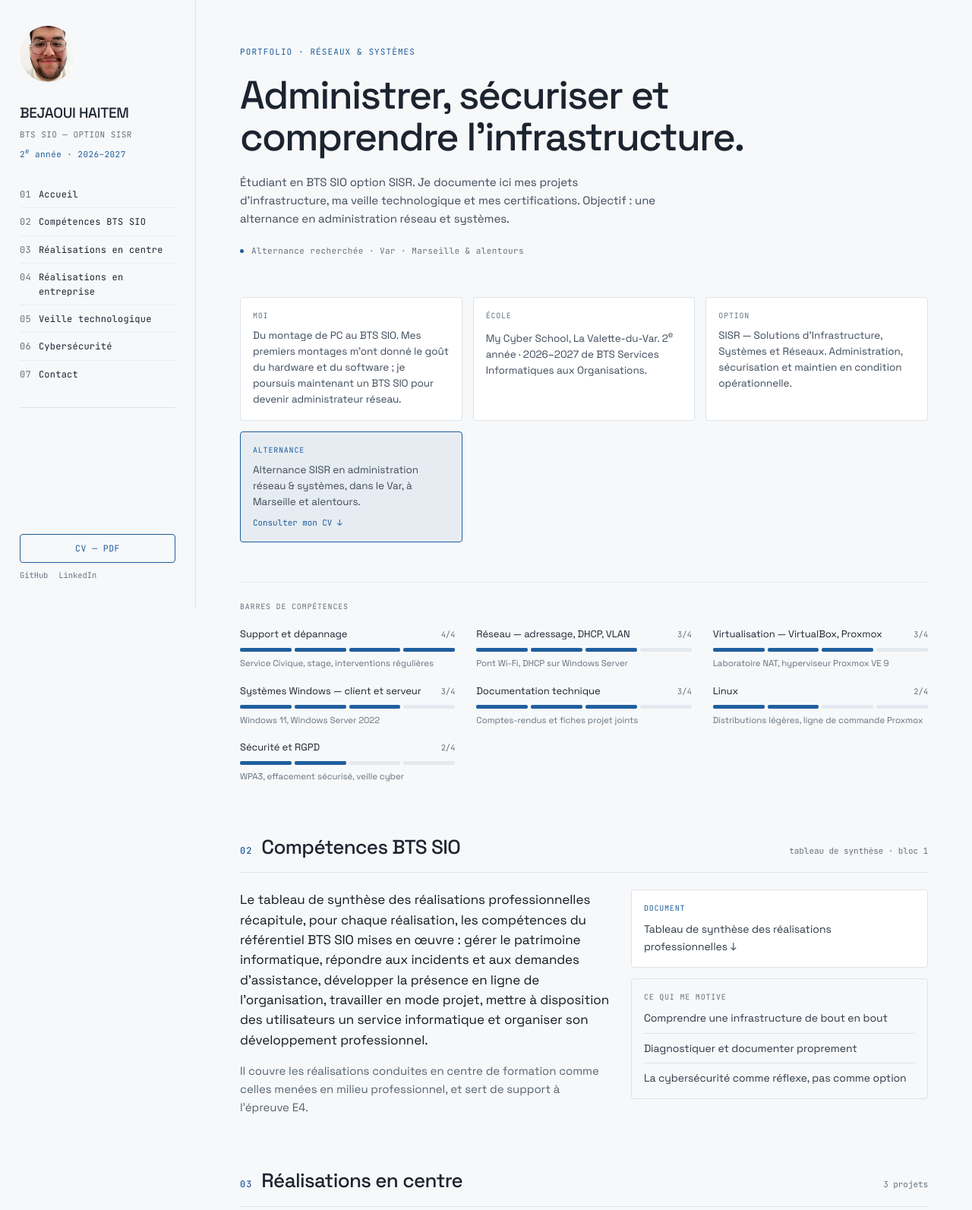
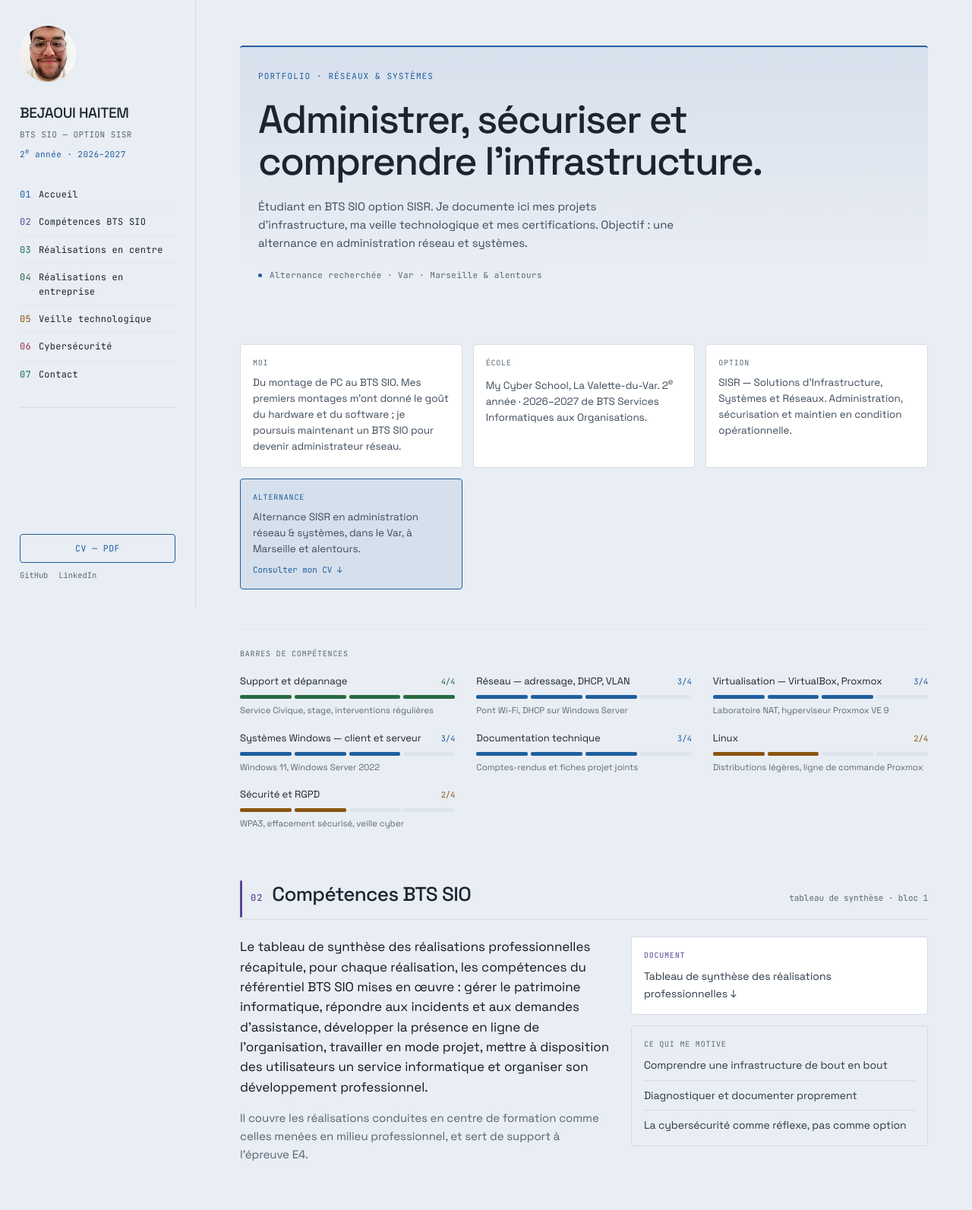
Before and after one commit to SUPASQUID/Portefolio, a website: page public/index.html in a window 1280 px wide. Shown: the top 1593 px of the page at 76% size. Drawn offline with Linux system fonts and the light colour scheme.

Commit message:
Plus de couleur : fond teinte et une teinte par rubrique
Le theme precedent etait trop blanc. Sans tomber dans l'arlequin :

- Fond gris-bleu (#e9edf4) au lieu du quasi-blanc : les cartes blanches
  s'en detachent et le site gagne du relief.
- Une teinte par rubrique (bleu, violet, teal, vert, ambre, rose). Chaque
  section redefinit --a, donc numero de section, liens, puces et bordures
  suivent automatiquement. Filet de couleur en tete de section.
- Numeros du menu lateral colores par rubrique, survol teinte.
- Bandeau d'accueil degrade, lisere de categorie sur les cartes projet
  (reseau bleu, systemes teal, securite rose).
- Barres de competences : la couleur indique le niveau (4 vert, 3 bleu,
  2 ambre, 1 rose).
- Cybersecurite : les entrees obtenues passent en vert, celles a suivre
  restent en pointilles.

Les six teintes sont desaturees, de luminosite proche, et toutes
verifiees AA sur le fond comme sur les cartes. --text-dim et --text-faint
ont ete assombris pour rester AA sur le nouveau fond.

Co-Authored-By: Claude Opus 5 <noreply@anthropic.com>

```diff
--- a/build.js
+++ b/build.js
@@ -114,7 +114,7 @@ const sidebar = () => `
 
 /** Barre de compétence : niveau sur 4, rendu en segments. */
 const skillBar = (s) => `
-          <div class="bar">
+          <div class="bar" data-level="${s.level}">
             <div class="bar__head">
               <span class="bar__label">${esc(s.label)}</span>
               <span class="bar__level" aria-hidden="true">${s.level}/4</span>
--- a/public/index.html
+++ b/public/index.html
@@ -171,7 +171,7 @@
       <div class="bars">
         <span class="bars__label">Barres de compétences</span>
         <div class="bars__grid">
-          <div class="bar">
+          <div class="bar" data-level="4">
             <div class="bar__head">
               <span class="bar__label">Support et dépannage</span>
               <span class="bar__level" aria-hidden="true">4/4</span>
@@ -182,7 +182,7 @@
             </div>
             <span class="bar__note">Service Civique, stage, interventions régulières</span>
           </div>
-          <div class="bar">
+          <div class="bar" data-level="3">
             <div class="bar__head">
               <span class="bar__label">Réseau — adressage, DHCP, VLAN</span>
               <span class="bar__level" aria-hidden="true">3/4</span>
@@ -193,7 +193,7 @@
             </div>
             <span class="bar__note">Pont Wi-Fi, DHCP sur Windows Server</span>
           </div>
-          <div class="bar">
+          <div class="bar" data-level="3">
             <div class="bar__head">
               <span class="bar__label">Virtualisation — VirtualBox, Proxmox</span>
               <span class="bar__level" aria-hidden="true">3/4</span>
@@ -204,7 +204,7 @@
             </div>
             <span class="bar__note">Laboratoire NAT, hyperviseur Proxmox VE 9</span>
           </div>
-          <div class="bar">
+          <div class="bar" data-level="3">
             <div class="bar__head">
               <span class="bar__label">Systèmes Windows — client et serveur</span>
               <span class="bar__level" aria-hidden="true">3/4</span>
@@ -215,7 +215,7 @@
             </div>
             <span class="bar__note">Windows 11, Windows Server 2022</span>
           </div>
-          <div class="bar">
+          <div class="bar" data-level="3">
             <div class="bar__head">
               <span class="bar__label">Documentation technique</span>
               <span class="bar__level" aria-hidden="true">3/4</span>
@@ -226,7 +226,7 @@
             </div>
             <span class="bar__note">Comptes-rendus et fiches projet joints</span>
           </div>
-          <div class="bar">
+          <div class="bar" data-level="2">
             <div class="bar__head">
               <span class="bar__label">Linux</span>
               <span class="bar__level" aria-hidden="true">2/4</span>
@@ -237,7 +237,7 @@
             </div>
             <span class="bar__note">Distributions légères, ligne de commande Proxmox</span>
           </div>
-          <div class="bar">
+          <div class="bar" data-level="2">
             <div class="bar__head">
               <span class="bar__label">Sécurité et RGPD</span>
               <span class="bar__level" aria-hidden="true">2/4</span>
--- a/public/styles.css
+++ b/public/styles.css
@@ -102,24 +102,41 @@
      verifie au contraste sur --bg ET sur --surface : tous au minimum AA
      (4,5:1) pour le petit texte, la plupart AAA. Ne pas eclaircir un
      --text-* sans recalculer le ratio. */
-  --bg: #f7f8fa;
+  /* Fond gris-bleu franc plutot que blanc : les cartes (--surface, blanches)
+     s'en detachent, ce qui donne du relief sans ajouter de couleur criarde. */
+  --bg: #e9edf4;
   --surface: #ffffff;
-  --image-bg: #eef1f5;
-  --border: #dde3ea;
-  --divider: #e9edf2;
-  --control: #e4e9ef;
-  --control-hover: #d6dde6;
+  --image-bg: #e3e9f1;
+  --border: #d4dce7;
+  --divider: #e2e8f0;
+  --control: #dde4ee;
+  --control-hover: #ccd6e3;
   --text: #1c2430;
   --text-strong: #111820;
   --text-control: #2c3845;
   --text-body: #3d4a59;
   --text-muted: #55636f;
-  --text-dim: #66737f;
-  /* 4,69:1 sur --bg : plancher AA. En dessous de #65717d, ca echoue. */
-  --text-faint: #65717d;
+  /* Les deux tons ci-dessous sont au plancher AA sur --bg. Les eclaircir
+     les fait echouer : recalculer avant de toucher. */
+  --text-dim: #5c6874;
+  --text-faint: #5f6b77;
+
+  /* Accent par defaut. Chaque rubrique le redefinit plus bas (voir
+     « Couleur par rubrique ») : tout ce qui utilise var(--a) suit alors
+     automatiquement la teinte de sa section. */
   --a: #1f5f9e;
   --a-hover: #174b7e;
   --a-wash: rgba(31, 95, 158, 0.08);
+
+  /* Famille d'accents, meme luminosite, tous verifies AA sur --bg et sur
+     --surface. Desatures exprès pour rester lisibles cote a cote. */
+  --a-blue: #1f5f9e;
+  --a-violet: #5b4593;
+  --a-teal: #0f6b63;
+  --a-green: #2a6a43;
+  --a-amber: #8a5510;
+  --a-rose: #9b3550;
+
   --scrim: rgba(20, 28, 38, 0.55);
 
   --sans: "Space Grotesk", system-ui, -apple-system, sans-serif;
@@ -2374,3 +2391,187 @@ button {
     font-size: 22px;
   }
 }
+
+/* ==========================================================================
+   Couleur par rubrique
+
+   Chaque section redefinit --a, --a-hover et --a-wash : tout ce qui utilise
+   deja var(--a) (numero de section, puces, liens, bordures, pastilles)
+   prend alors la teinte de sa rubrique, sans un seul selecteur de plus.
+   Les six teintes sont desaturees et de luminosite proche : elles se
+   distinguent sans se bagarrer.
+   ========================================================================== */
+
+#accueil {
+  --a: var(--a-blue);
+  --a-hover: #174b7e;
+  --a-wash: rgba(31, 95, 158, 0.09);
+}
+
+#competences {
+  --a: var(--a-violet);
+  --a-hover: #473574;
+  --a-wash: rgba(91, 69, 147, 0.09);
+}
+
+#centre {
+  --a: var(--a-teal);
+  --a-hover: #0b544e;
+  --a-wash: rgba(15, 107, 99, 0.09);
+}
+
+#entreprise {
+  --a: var(--a-green);
+  --a-hover: #215435;
+  --a-wash: rgba(42, 106, 67, 0.09);
+}
+
+#veille {
+  --a: var(--a-amber);
+  --a-hover: #6e430c;
+  --a-wash: rgba(138, 85, 16, 0.09);
+}
+
+#cybersecurite {
+  --a: var(--a-rose);
+  --a-hover: #7d2a40;
+  --a-wash: rgba(155, 53, 80, 0.09);
+}
+
+#documents {
+  --a: var(--a-blue);
+  --a-hover: #174b7e;
+  --a-wash: rgba(31, 95, 158, 0.09);
+}
+
+#contact {
+  --a: var(--a-teal);
+  --a-hover: #0b544e;
+  --a-wash: rgba(15, 107, 99, 0.09);
+}
+
+/* Filet de couleur en tete de section : rappelle la teinte de la rubrique. */
+
+.section__head {
+  position: relative;
+  padding-left: 14px;
+}
+
+.section__head::before {
+  content: "";
+  position: absolute;
+  left: 0;
+  top: 2px;
+  bottom: 2px;
+  width: 3px;
+  border-radius: 2px;
+  background: var(--a);
+}
+
+/* --- Menu lateral : un numero par couleur -------------------------------- */
+
+.side__nav a:nth-child(1) .side__nav-num {
+  color: var(--a-blue);
+}
+.side__nav a:nth-child(2) .side__nav-num {
+  color: var(--a-violet);
+}
+.side__nav a:nth-child(3) .side__nav-num {
+  color: var(--a-teal);
+}
+.side__nav a:nth-child(4) .side__nav-num {
+  color: var(--a-green);
+}
+.side__nav a:nth-child(5) .side__nav-num {
+  color: var(--a-amber);
+}
+.side__nav a:nth-child(6) .side__nav-num {
+  color: var(--a-rose);
+}
+.side__nav a:nth-child(7) .side__nav-num {
+  color: var(--a-teal);
+}
+
+.side__nav a:hover {
+  background: var(--a-wash);
+  padding-left: 6px;
+  margin-left: -6px;
+  border-radius: 3px;
+}
+
+/* --- Accueil : bandeau teinte -------------------------------------------- */
+
+.hero {
+  background: linear-gradient(180deg, var(--a-wash), transparent 85%);
+  border-top: 2px solid var(--a);
+  border-radius: var(--radius) var(--radius) 0 0;
+  padding: 30px 24px 26px;
+  margin-bottom: 4px;
+}
+
+.hero__kicker {
+  color: var(--a);
+}
+
+/* --- Cartes projet : liseré selon la categorie --------------------------- */
+
+.card {
+  position: relative;
+  overflow: hidden;
+}
+
+.card::before {
+  content: "";
+  position: absolute;
+  inset: 0 0 auto 0;
+  height: 3px;
+  background: var(--a-teal);
+  z-index: 1;
+}
+
+.card[data-cat="Réseau"]::before {
+  background: var(--a-blue);
+}
+
+.card[data-cat="Sécurité"]::before {
+  background: var(--a-rose);
+}
+
+/* --- Barres de competences : la teinte dit le niveau --------------------- */
+
+.bar[data-level="4"] {
+  --a: var(--a-green);
+}
+
+.bar[data-level="3"] {
+  --a: var(--a-blue);
+}
+
+.bar[data-level="2"] {
+  --a: var(--a-amber);
+}
+
+.bar[data-level="1"] {
+  --a: var(--a-rose);
+}
+
+.bar__level {
+  color: var(--a);
+}
+
+/* --- Cybersecurite : vert pour ce qui est obtenu ------------------------- */
+
+.cyber:not(.cyber--todo) {
+  --a: var(--a-green);
+  border-color: var(--a-green);
+}
+
+.cyber:not(.cyber--todo) .cyber__state {
+  color: var(--a-green);
+}
+
+/* --- Pied de page : filet colore ----------------------------------------- */
+
+.foot {
+  border-top: 2px solid var(--a);
+}
```
